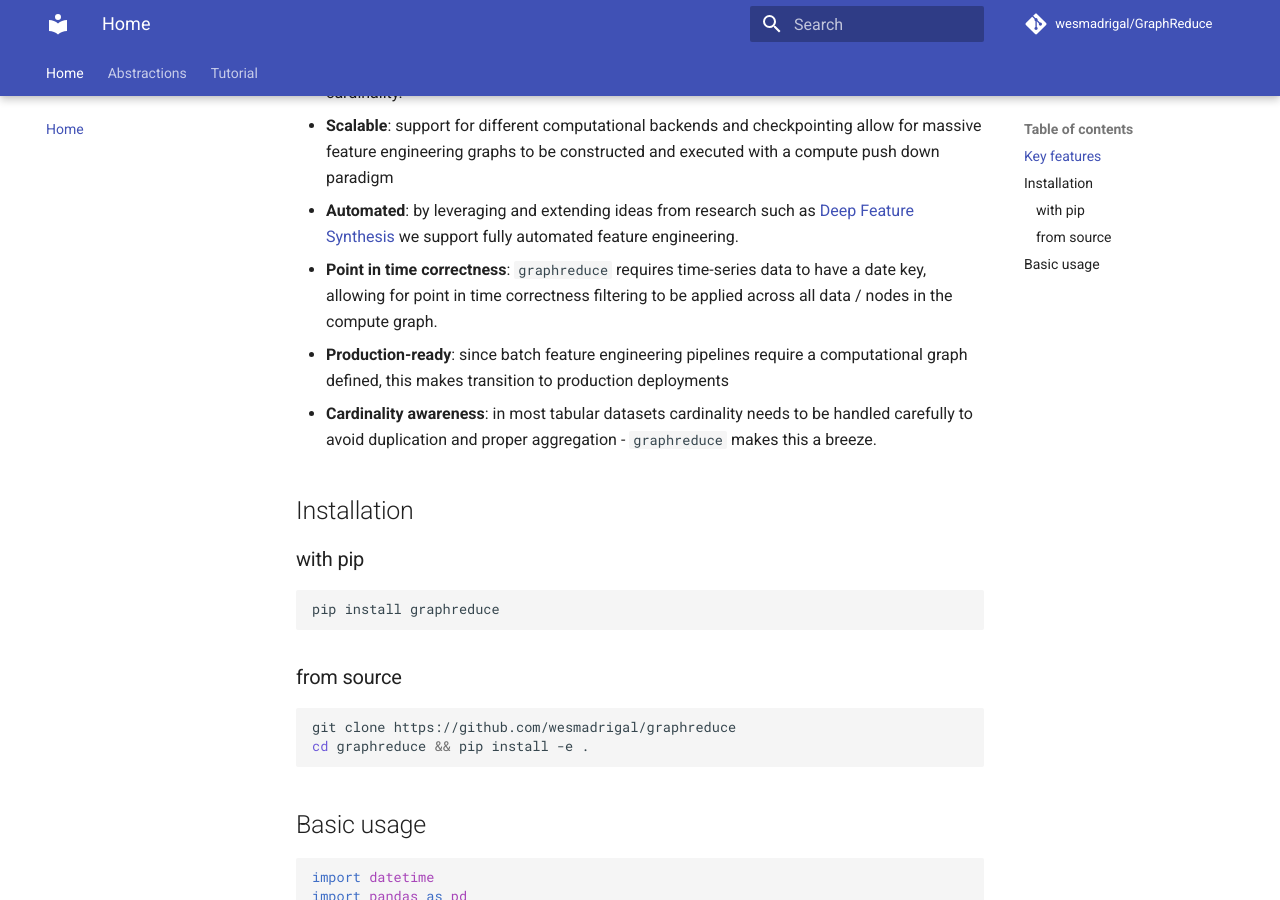
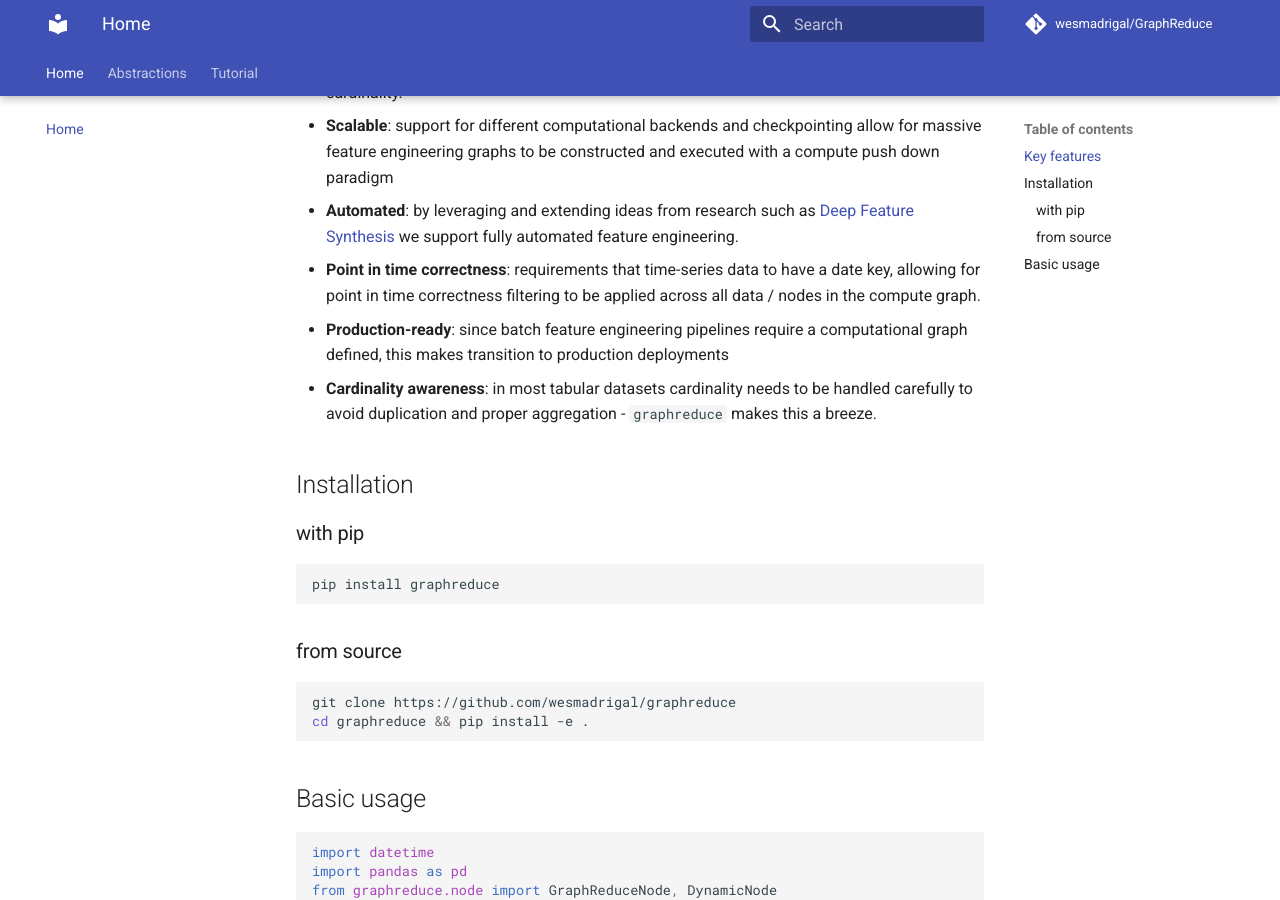
Before and after one commit to wesmadrigal/GraphReduce, an MkDocs documentation site: the page built from docs/index.md, in a window 1280 px wide and 900 px high, scrolled down 797 px. Built offline with MkDocs 1.6.1 and Material for MkDocs 9.7.7, drawn with Linux system fonts in a browser that asks for light colours; comment, search, counter and statistics services are not loaded.

Commit message:
remove redundancy

```diff
--- a/docs/index.md
+++ b/docs/index.md
@@ -21,7 +21,7 @@ for this project:
 * <b>Composable</b>: by using graphs as the underpinning data structure with `networkx` we allow arbitrarily large feature engineering pipelines by doing depth first traversal based on cardinality.
 * <b>Scalable</b>: support for different computational backends and checkpointing allow for massive feature engineering graphs to be constructed and executed with a compute push down paradigm
 * <b>Automated</b>: by leveraging and extending ideas from research such as [Deep Feature Synthesis](https://www.researchgate.net/publication/308808004_Deep_feature_synthesis_Towards_automating_data_science_endeavors) we support fully automated feature engineering.
-* <b>Point in time correctness</b>: `graphreduce` requires time-series data to have a date key, allowing for point in time correctness filtering to be applied across all data / nodes in the compute graph.
+* <b>Point in time correctness</b>: requirements that time-series data to have a date key, allowing for point in time correctness filtering to be applied across all data / nodes in the compute graph.
 * <b>Production-ready</b>: since batch feature engineering pipelines require a computational graph defined, this makes transition to production deployments
 * <b>Cardinality awareness</b>: in most tabular datasets cardinality needs to be handled carefully to avoid duplication and proper aggregation - `graphreduce` makes  this a breeze.
 
```
